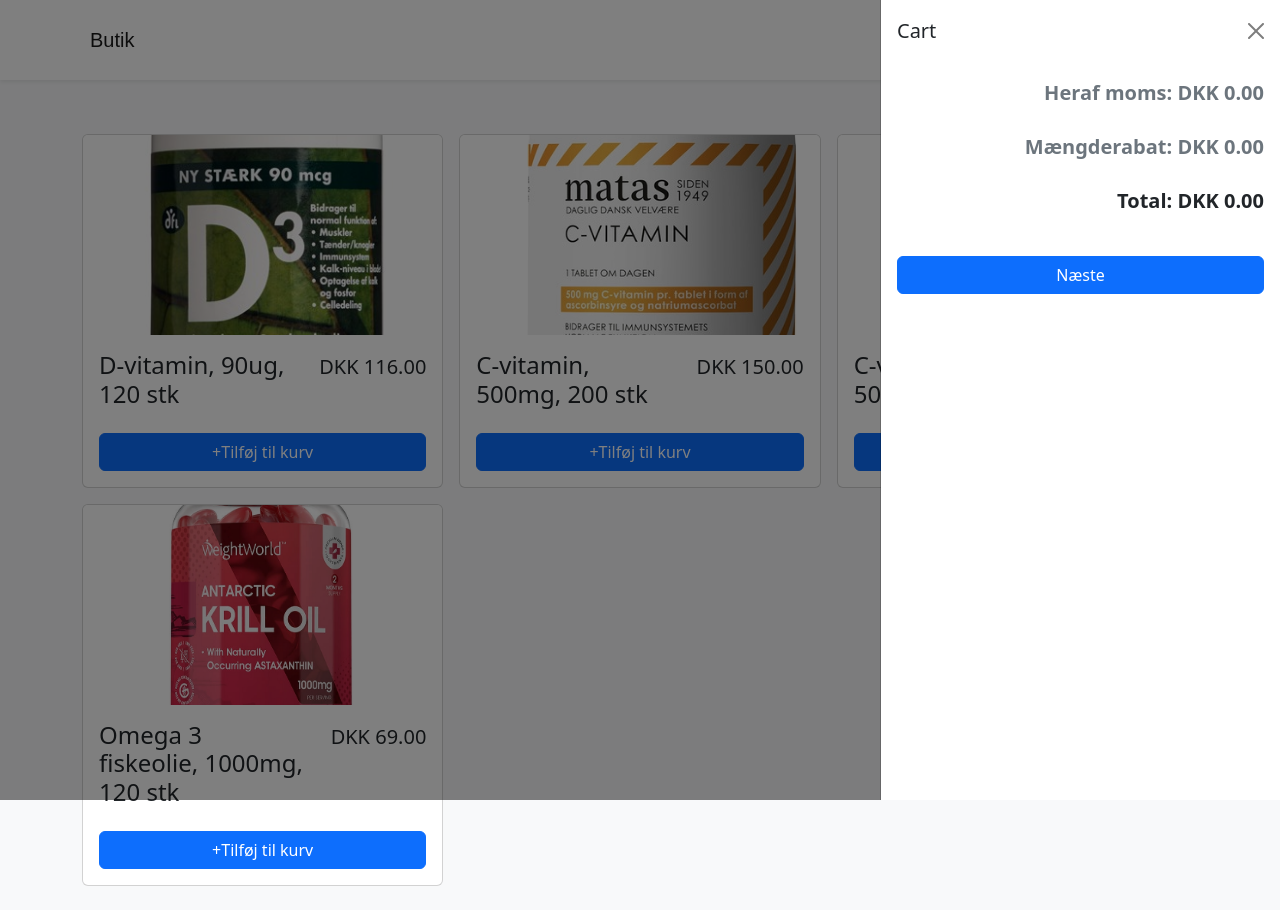
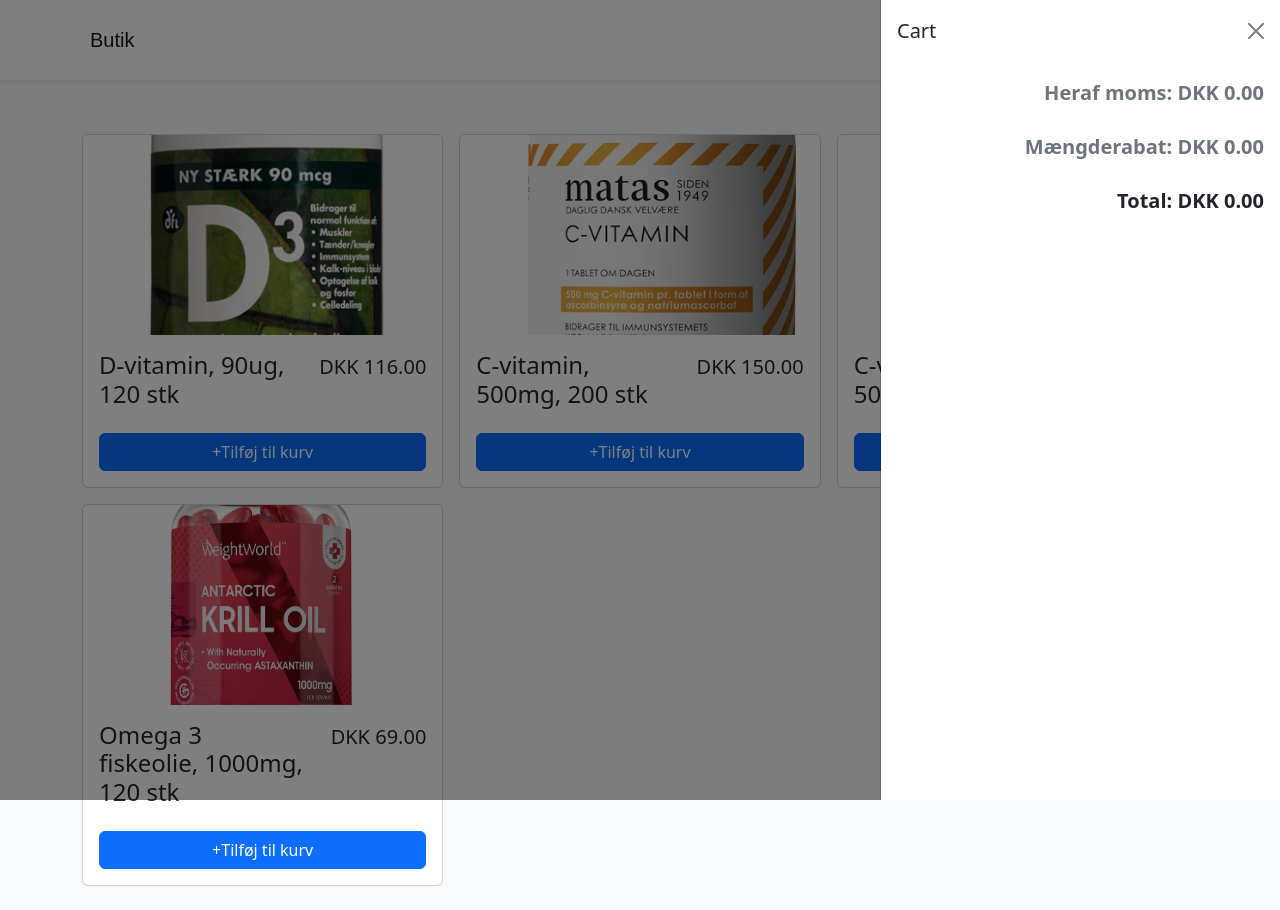
Before and after one commit to oska0281/frontendprojektgruppe7, a React (Vite) app: page / in a window 1280 px wide. Both pictures are taken after a click on the button "Kurv". Built offline with nearby package versions, Linux system fonts and the light colour scheme.

Commit message:
"næste"-knap synlighed

```diff
--- a/src/komponenter/Kurv.tsx
+++ b/src/komponenter/Kurv.tsx
@@ -6,13 +6,14 @@
 import {Vare} from "./Vare";
 import {Link} from "react-router-dom";
 
+
 type ShoppingCartProps = {
   erAaben: boolean;
 };
 
 
 export function Kurv({ erAaben }: ShoppingCartProps) {
-  const { lukKurv, kurvVarer } = useKurv();
+  const { lukKurv, kurvVarer,kurvAntal } = useKurv();
 
   const total = kurvVarer.reduce((total, kurvVarer) => {
     const item = products.find((i) => i.id === kurvVarer.id);
@@ -77,9 +78,13 @@
         <div className="ms-auto fw-bold fs-5 font-weight-bold">
           Total: {formater(totalPrice)}
         </div>
-        <Link to="/levering">
+
+        {kurvAntal > 0 && (
+                <Link to="/levering">
               <Button onClick={lukKurv} variant="primary" className="w-100 mt-3">Næste</Button>
             </Link>
+                )}
+
       </Stack>
     </Offcanvas.Body>
   </Offcanvas>
```
